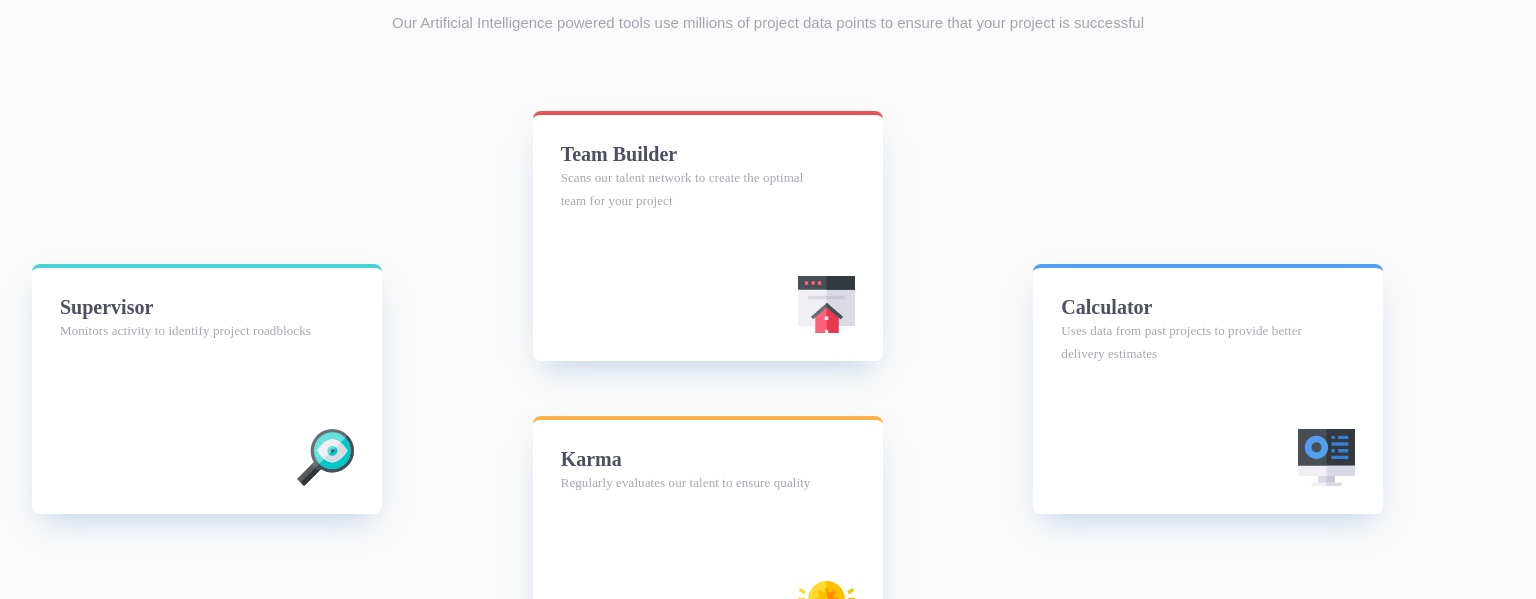
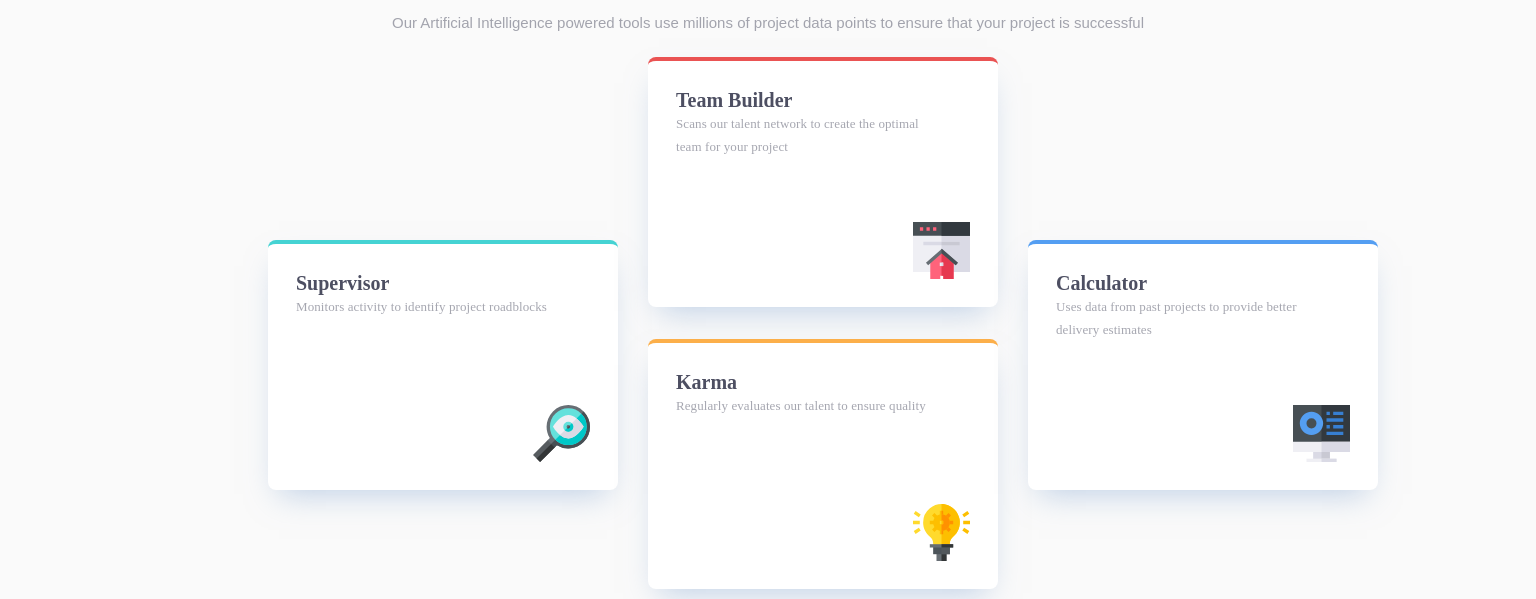
Before and after one commit to laligb/design3-3, a plain HTML site: page index.html in a window 1536 px wide. Shown: the part 185-784 px from the top of the page. Drawn offline with Linux system fonts and the light colour scheme.

Commit message:
some fixations

```diff
--- a/styles.css
+++ b/styles.css
@@ -163,11 +163,14 @@ footer {
 
   .container {
     display: grid;
+    height: 670px;
     gap: 30px;
     grid-template-columns: repeat(3, auto);
-    /* grid-template-rows: 25% 50% 25%; */
+    grid-template-rows: 25% 50% 25%;
 
     align-items: center;
+    max-width: 1000px;
+    margin: auto;
   }
   .card:nth-child(1) {
     grid-column: 1;
```
